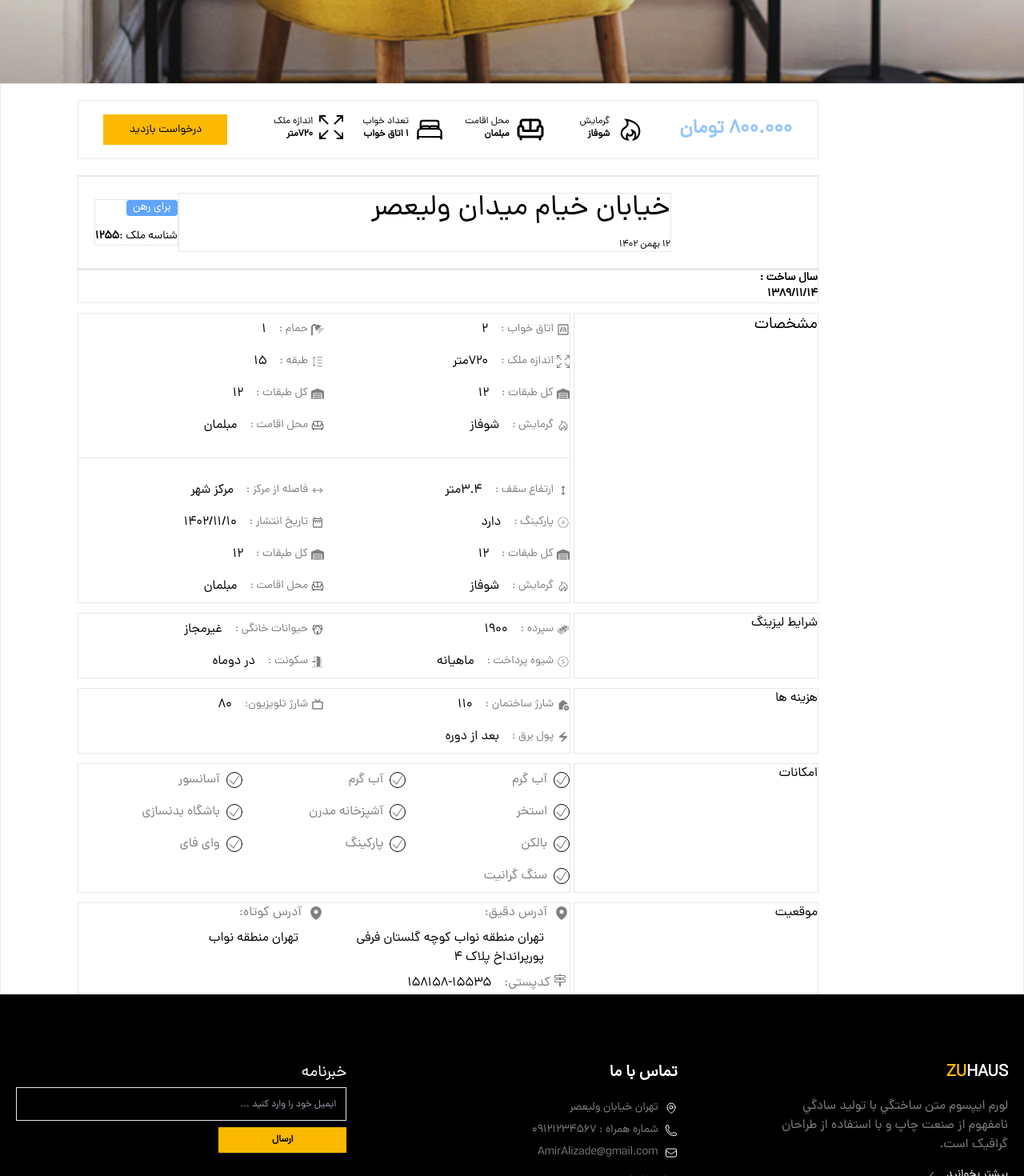
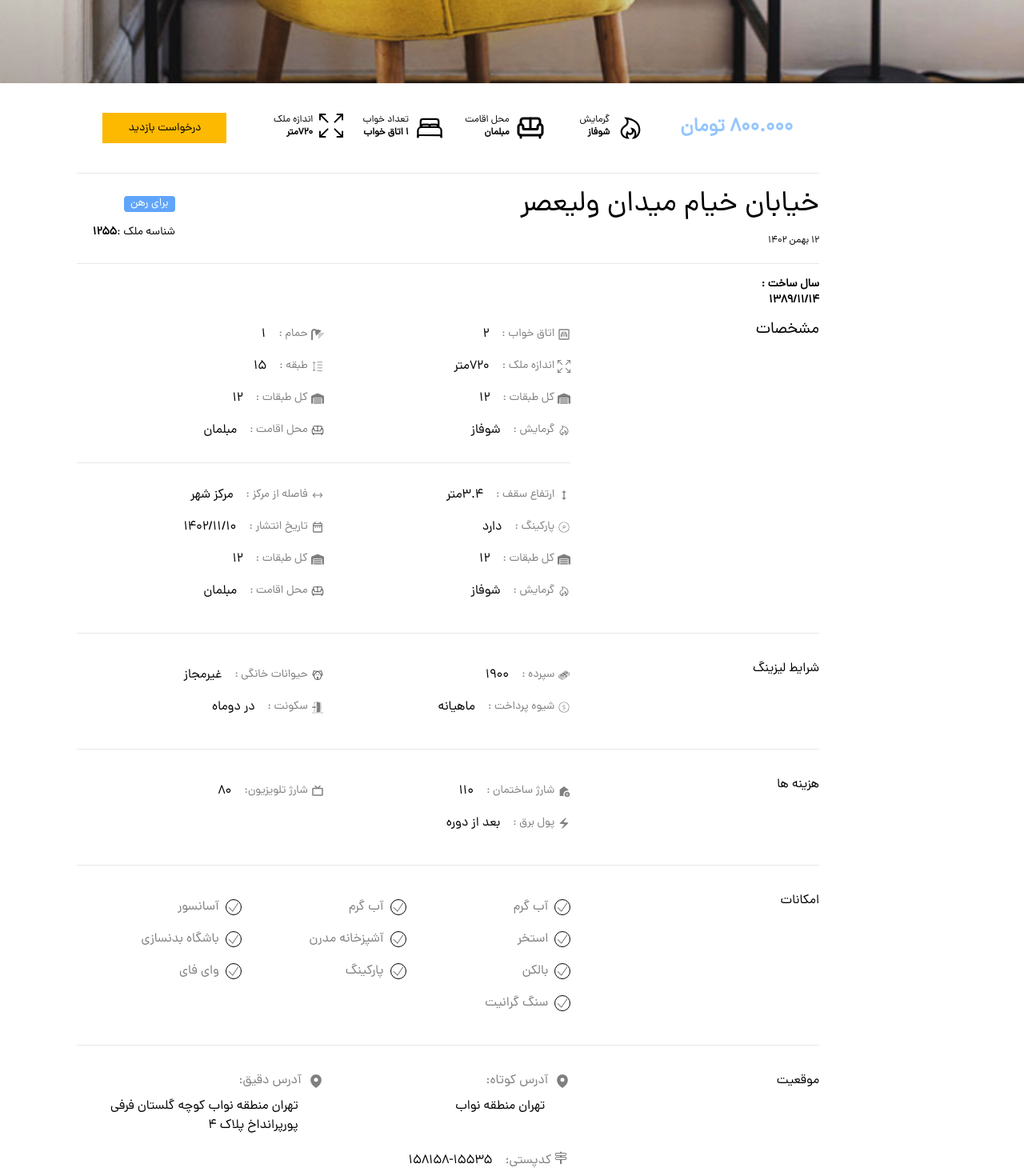
Before and after one commit to amiralizadde/Next-Estate, a Next.js app: page /states/1 in a window 1280 px wide. Shown: the part 600-2070 px from the top of the page at 80% size. Built offline with nearby package versions, Linux system fonts and the light colour scheme.

Commit message:
update featurehomes pages

```diff
--- a/pages/states/[id].js
+++ b/pages/states/[id].js
@@ -39,9 +39,9 @@ const DetailsHome = () => {
       </header>
 
       <section>
-        <div className="px-16 lg:pe-24 lg:ps-64  border">
+        <div className="px-5 xs:px-16 lg:pe-24 lg:ps-64  ">
           {/* general Information */}
-          <div className="my-5 lg:flex lg:items-center lg:justify-evenly border">
+          <div className="my-5 lg:flex lg:items-center lg:justify-evenly ">
             <p className="text-2xl text-blue-300 font-bold my-5">
               800.000 تومان
             </p>
@@ -83,12 +83,12 @@ const DetailsHome = () => {
           </div>
           <hr />
 
-          <div className=" py-5 border flex items-center justify-end w-full">
-            <div className="w-2/3 border">
+          <div className=" py-5  flex items-center justify-between w-full">
+            <div className="w-2/3 ">
               <p className="text-xl md:text-4xl">خیابان خیام میدان ولیعصر</p>
               <p className="text-xs mt-4"> ۱۲ بهمن ۱۴۰۲ </p>
             </div>
-            <div className="md:me-5 border">
+            <div className="md:me-5 ">
               <p className="text-sm bg-blue-400 w-16 text-center rounded text-white">
                 برای رهن
               </p>
@@ -103,15 +103,17 @@ const DetailsHome = () => {
 
           {/* compelete-features */}
 
-          <div className="grid grid-cols-2  md:grid-cols-3  child:border gap-y-3 gap-x-1">
-            <div className="col-start-1 col-span-3 child:font-bold child:text-sm">
+          <div className="grid grid-cols-2  md:grid-cols-3   gap-y-3 gap-x-1">
+            <div className="col-start-1 col-span-3 child:font-bold child:text-sm mt-4">
               <p> سال ساخت : </p>
               <p> 1389/11/14 </p>
             </div>
 
-            <div className="col-start-1 col-span-2 md:col-start-1 md:col-span-1 text-xl ">مشخصات</div>
+            <div className="col-start-1 col-span-2 md:col-start-1 md:col-span-1 text-xl ">
+              مشخصات
+            </div>
             <div className="col-start-1 col-span-2 md:col-start-2 md:col-span-2">
-              <ul className="grid grid-cols-1 lg:grid-cols-2">
+              <ul className="grid grid-cols-1 md:grid-cols-2">
                 <li className="flex items-center my-2">
                   <MdOutlineBedroomChild className="text-base text-black/50" />
                   <span className="me-4 ms-1 text-sm text-black/50">
@@ -180,7 +182,7 @@ const DetailsHome = () => {
 
               <hr className="my-5" />
 
-              <ul className="grid grid-cols-1 lg:grid-cols-2">
+              <ul className="grid grid-cols-1 md:grid-cols-2">
                 <li className="flex items-center my-2">
                   <MdHeight className="text-base text-black/50" />
                   <span className="me-4 ms-1 text-sm text-black/50">
@@ -247,8 +249,12 @@ const DetailsHome = () => {
                 </li>
               </ul>
             </div>
-            {/* <hr className="my-5 w-full" /> */}
-            <div className=" col-start-1 col-span-2 md:col-start-1 md:col-span-1"> شرایط لیزینگ </div>
+
+            <hr className="my-5 col-start-1 col-span-3 w-full" />
+
+            <div className=" col-start-1 col-span-2 md:col-start-1 md:col-span-1">
+              شرایط لیزینگ
+            </div>
             <div className=" col-start-1 col-span-2 md:col-start-2 md:col-span-2">
               <ul className="grid grid-cols-1 lg:grid-cols-2">
                 <li className="flex items-center my-2">
@@ -275,15 +281,18 @@ const DetailsHome = () => {
                 <li className="flex items-center my-2">
                   <GiExitDoor className="text-base text-black/50" />
                   <span className="me-4 ms-1 text-sm text-black/50">
-                    {" "}
-                    سکونت :{" "}
+                    سکونت :
                   </span>
                   <span> در دوماه </span>
                 </li>
               </ul>
             </div>
 
-            <div className="col-start-1 col-span-2 md:col-start-1 md:col-span-1"> هزینه ها </div>
+            <hr className="my-5 col-start-1 col-span-3 w-full" />
+
+            <div className="col-start-1 col-span-2 md:col-start-1 md:col-span-1">
+              هزینه ها
+            </div>
             <div className="col-start-1 col-span-2 md:col-start-2 md:col-span-2">
               <ul className="grid grid-cols-1 lg:grid-cols-2">
                 <li className="flex items-center my-2">
@@ -310,9 +319,13 @@ const DetailsHome = () => {
               </ul>
             </div>
 
-            <div className="col-start-1 col-span-2 md:col-start-1 md:col-span-1"> امکانات </div>
+            <hr className="my-5 col-start-1 col-span-3 w-full" />
+
+            <div className="col-start-1 col-span-2 md:col-start-1 md:col-span-1">
+              امکانات
+            </div>
             <div className="col-start-1 col-span-2 md:col-start-2 md:col-span-2">
-              <ul className="grid grid-cols-1 lg:grid-cols-3">
+              <ul className="grid grid-cols-1 xs:grid-cols-2 lg:grid-cols-3">
                 <li className="flex items-center my-2">
                   <CheckIcon className="text-base text-black/50 w-5 border border-black rounded-full me-1" />
                   <span className="me-4 ms-1 text-base text-black/50">
@@ -377,28 +390,35 @@ const DetailsHome = () => {
               </ul>
             </div>
 
-            <div className="col-start-1 col-span-2 md:col-start-1 md:col-span-1"> موقعیت </div>
-            <div className="col-start-1 col-span-2 md:col-start-2 md:col-span-2">
-              <div className="grid grid-cols-2">
+            <hr className="my-5 col-start-1 col-span-3 w-full" />
+
+            <div className="col-start-1 col-span-2 md:col-start-1 md:col-span-1">
+              موقعیت
+            </div>
+            <div className="col-start-1 col-span-2 md:col-start-2 md:col-span-2 mb-4">
+              <div className="grid grid-cols-1 md:grid-cols-2">
                 <div>
                   <p className="flex">
-                    <MapPinIcon className="w-5 text-black/50 me-2" /> <span className="text-black/50"> آدرس دقیق: </span>
+                    <MapPinIcon className="w-5 text-black/50 me-2 " />
+                    <span className="text-black/50"> آدرس کوتاه: </span>
+                  </p>
+                  <p className="px-8 my-2"> تهران منطقه نواب </p>
+                </div>
+                <div>
+                  <p className="flex">
+                    <MapPinIcon className="w-5 text-black/50 me-2" />
+                    <span className="text-black/50"> آدرس دقیق: </span>
                   </p>
                   <p className="px-8 my-2">
-
                     تهران منطقه نواب کوچه گلستان فرفی پورپرانداخ پلاک 4
-                  </p>
-                  <p className="flex">
-                    <BsSignpost2 className="mx-1 text-black/50" />
-                    <span className="text-black/50">کدپستی:</span>
-                    <span className="ms-4">158158-15535</span>
                   </p>
                 </div>
                 <div>
-                  <p className="flex">
-                    <MapPinIcon className="w-5 text-black/50 me-2 " /> <span className="text-black/50"> آدرس کوتاه: </span>
+                  <p className="flex my-3">
+                    <BsSignpost2 className="mx-1 text-black/50" />
+                    <span className="text-black/50 ">کدپستی:</span>
+                    <span className="ms-4">158158-15535</span>
                   </p>
-                  <p className="px-8 my-2"> تهران منطقه نواب </p>
                 </div>
               </div>
             </div>
```
